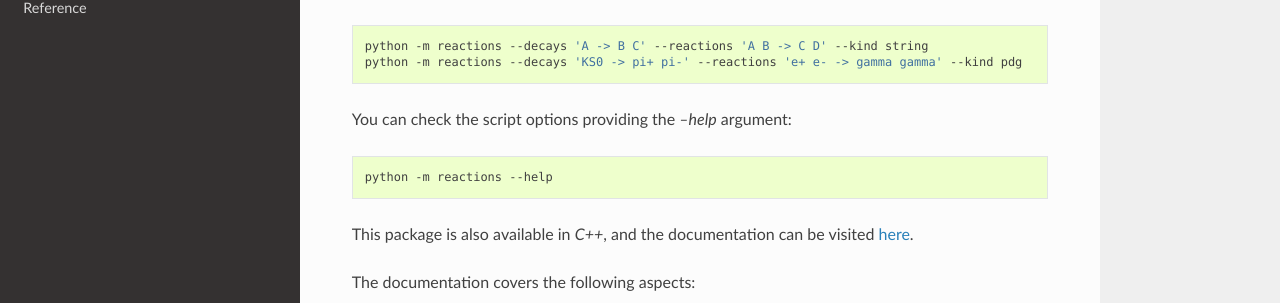
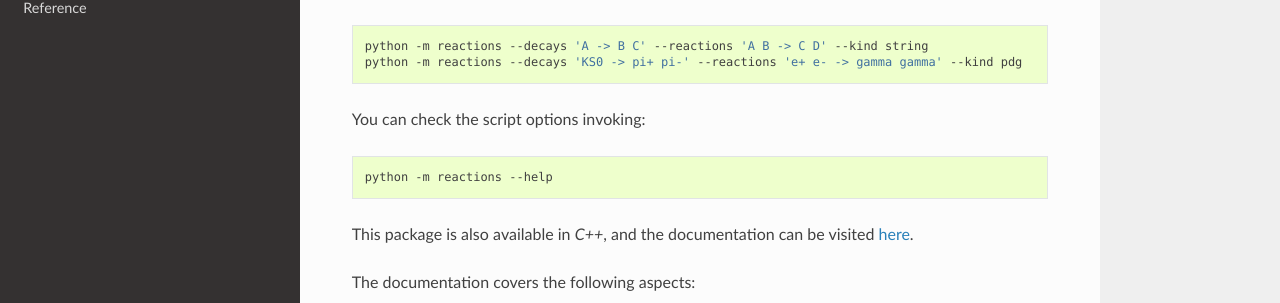
Before and after one commit to mramospe/reactions, a Sphinx documentation site: the page built from docs/source/index.rst, in a window 1280 px wide and 900 px high, scrolled down 712 px. Shown: the part 200-503 px from the top of the window. Built offline with Sphinx 7.4.7 and the Read the Docs theme 2.0.0, drawn with Linux system fonts in a browser that asks for light colours; the version number could not be read and is left out.

```diff
--- a/docs/source/index.rst
+++ b/docs/source/index.rst
@@ -55,7 +55,7 @@ the package as a script
    python -m reactions --decays 'A -> B C' --reactions 'A B -> C D' --kind string
    python -m reactions --decays 'KS0 -> pi+ pi-' --reactions 'e+ e- -> gamma gamma' --kind pdg
 
-You can check the script options providing the `--help` argument:
+You can check the script options invoking:
 
 .. code-block:: bash
 
```
Also changed, not shown: 1 other file.
